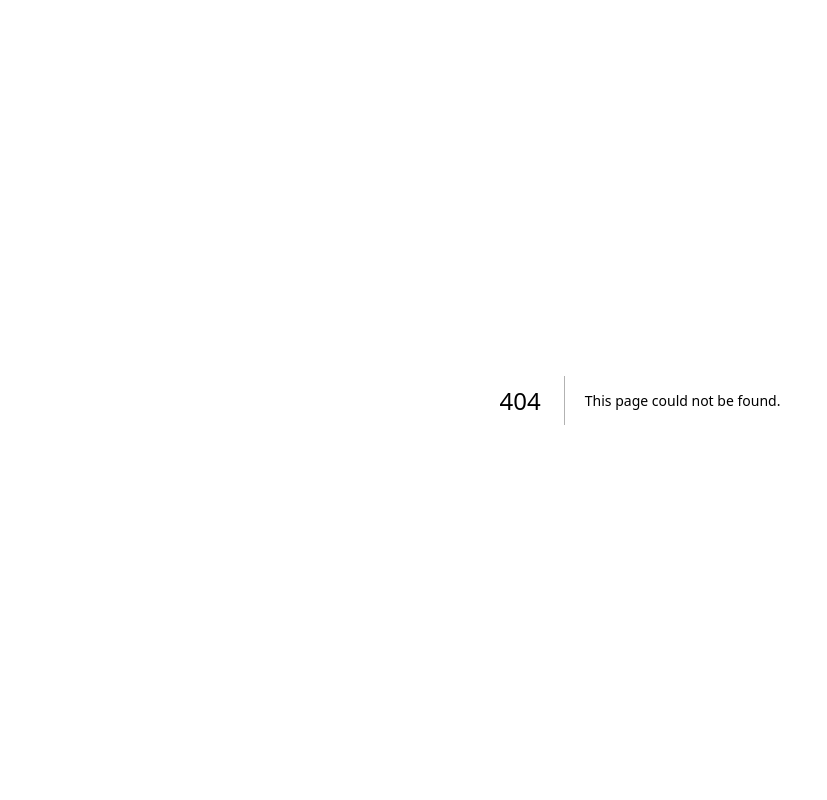
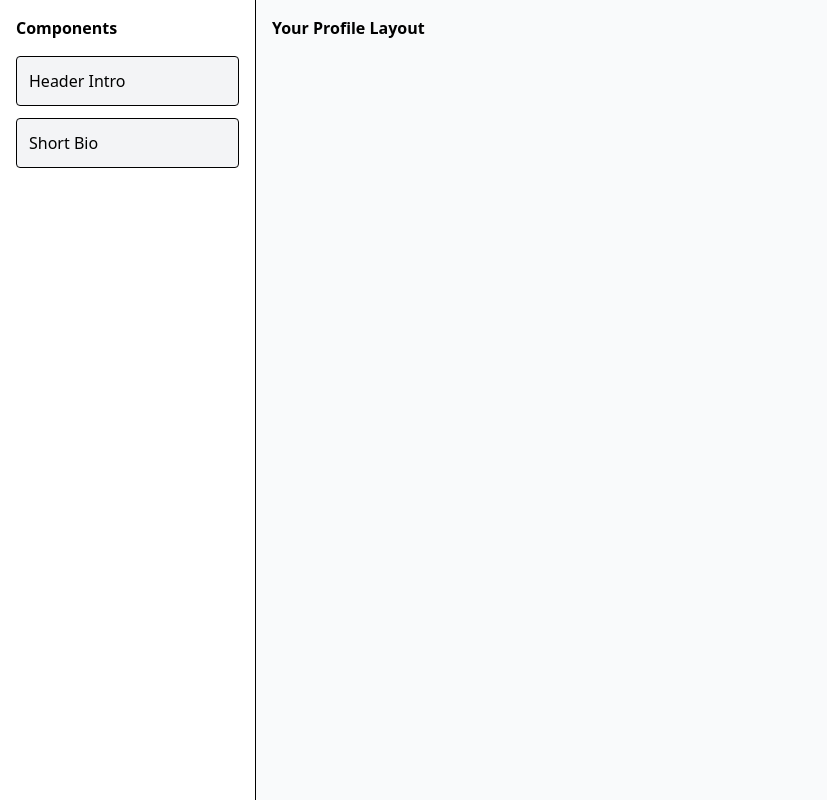
Before and after one commit to Abhishek5127/GitHance---Github-Profile-Enhancer, a Next.js app: page /profile-builder in a window 1280 px wide. Before the commit this address had no page. Shown: the whole page, without its empty margins (0-827 px from the left). Built offline with nearby package versions, Linux system fonts and the light colour scheme.

Commit message:
working on features

```diff
--- a/package.json
+++ b/package.json
@@ -9,6 +9,9 @@
     "lint": "eslint"
   },
   "dependencies": {
+    "@dnd-kit/core": "^6.3.1",
+    "@dnd-kit/sortable": "^10.0.0",
+    "@dnd-kit/utilities": "^3.2.2",
     "next": "16.0.6",
     "react": "19.2.0",
     "react-dom": "19.2.0"
--- /dev/null
+++ b/src/app/components/BuilderCanvas.js
@@ -0,0 +1,20 @@
+"use client";
+
+import { useDroppable } from "@dnd-kit/core";
+
+export default function BuilderCanvas({ children }) {
+  const { setNodeRef } = useDroppable({
+    id: "canvas",
+  });
+
+  return (
+    <div
+      ref={setNodeRef}
+      className="flex-1 p-4 min-h-screen bg-gray-50 rounded"
+    >
+      <h3 className="font-bold mb-4">Your Profile Layout</h3>
+
+      {children}
+    </div>
+  );
+}
--- /dev/null
+++ b/src/app/components/Sidebar.js
@@ -0,0 +1,33 @@
+"use client";
+
+import { useDraggable } from "@dnd-kit/core";
+import { PROFILE_COMPONENTS } from "@/app/lib/profileComponents";
+
+export default function Sidebar() {
+  return (
+    <div className="w-64 border-r p-4">
+      <h3 className="font-bold mb-4">Components</h3>
+
+      {PROFILE_COMPONENTS.map((item) => (
+        <DraggableItem key={item.id} id={item.id} title={item.title} />
+      ))}
+    </div>
+  );
+}
+
+function DraggableItem({ id, title }) {
+  const { attributes, listeners, setNodeRef } = useDraggable({
+    id,
+  });
+
+  return (
+    <div
+      ref={setNodeRef}
+      {...listeners}
+      {...attributes}
+      className="p-3 mb-3 bg-gray-100 border rounded cursor-pointer"
+    >
+      {title}
+    </div>
+  );
+}
--- /dev/null
+++ b/src/app/components/blocks/BioBlock.js
@@ -0,0 +1,7 @@
+export default function BioBlock({ data }) {
+  return (
+    <div className="border p-3 rounded bg-white shadow">
+      <p>{data?.bio || "A short developer bio goes here..."}</p>
+    </div>
+  );
+}
--- /dev/null
+++ b/src/app/components/blocks/HeaderBlock.js
@@ -0,0 +1,9 @@
+export default function HeaderBlock({ data }) {
+  return (
+    <div className="border p-3 rounded bg-white shadow">
+      <h1 className="text-xl font-bold">
+        👋 Hi, I'm {data?.name || "Your Name"}
+      </h1>
+    </div>
+  );
+}
--- /dev/null
+++ b/src/app/lib/profileComponents.js
@@ -0,0 +1,12 @@
+export const PROFILE_COMPONENTS = [
+  {
+    id: "header",
+    title: "Header Intro",
+    component: "HeaderBlock"
+  },
+  {
+    id: "bio",
+    title: "Short Bio",
+    component: "BioBlock"
+  }
+];
--- /dev/null
+++ b/src/app/profile-builder/page.js
@@ -0,0 +1,82 @@
+"use client";
+
+import {
+    DndContext,
+    closestCenter,
+    PointerSensor,
+    KeyboardSensor,
+    useSensor,
+    useSensors
+} from "@dnd-kit/core";
+import { arrayMove, SortableContext, useSortable } from "@dnd-kit/sortable";
+import Sidebar from "@/app/components/Sidebar";
+import BuilderCanvas from "@/app/components/BuilderCanvas";
+import HeaderBlock from "@/app/components/blocks/HeaderBlock";
+import BioBlock from "@/app/components/blocks/BioBlock";
+import { useState } from "react";
+
+export default function Page() {
+    const [canvasItems, setCanvasItems] = useState([]);
+
+    const onDragEnd = (event) => {
+        const { over, active } = event;
+
+        if (!over) return;
+
+        // If dragging from sidebar → Add new component
+        if (over.id === "canvas") {
+            const newId = `${active.id}-${Date.now()}`;
+
+            setCanvasItems((prev) => [...prev, { id: newId, type: active.id }]);
+            return;
+        }
+    };
+
+    const sensors = useSensors(
+        useSensor(PointerSensor, {
+            activationConstraint: {
+                distance: 5, // 5px movement to trigger drag
+            },
+        }),
+        useSensor(KeyboardSensor)
+    );
+
+
+    return (
+        <div className="flex">
+            <Sidebar />
+
+            <DndContext collisionDetection={closestCenter} onDragEnd={onDragEnd}>
+                <BuilderCanvas>
+                    <SortableContext items={canvasItems.map((i) => i.id)}>
+                        {canvasItems.map((item) => (
+                            <CanvasElement key={item.id} item={item} />
+                        ))}
+                    </SortableContext>
+                </BuilderCanvas>
+            </DndContext>
+        </div>
+    );
+}
+
+// Renders the dropped block with correct component
+function CanvasElement({ item }) {
+    const { attributes, listeners, setNodeRef, transform } = useSortable({
+        id: item.id,
+    });
+
+    const style = {
+        transform: transform ? `translate(${transform.x}px, ${transform.y}px)` : "",
+    };
+
+    const Component = {
+        header: HeaderBlock,
+        bio: BioBlock,
+    }[item.type];
+
+    return (
+        <div ref={setNodeRef} style={style} {...listeners} {...attributes}>
+            <Component />
+        </div>
+    );
+}
```
Also changed, not shown: src/app/components/DraggableBlock.js (added), src/app/lib/readmeTemplate.js (renamed from src/app/lilb/readmeTemplate.js), 1 other file (tests, documents, lock files or other folders).
